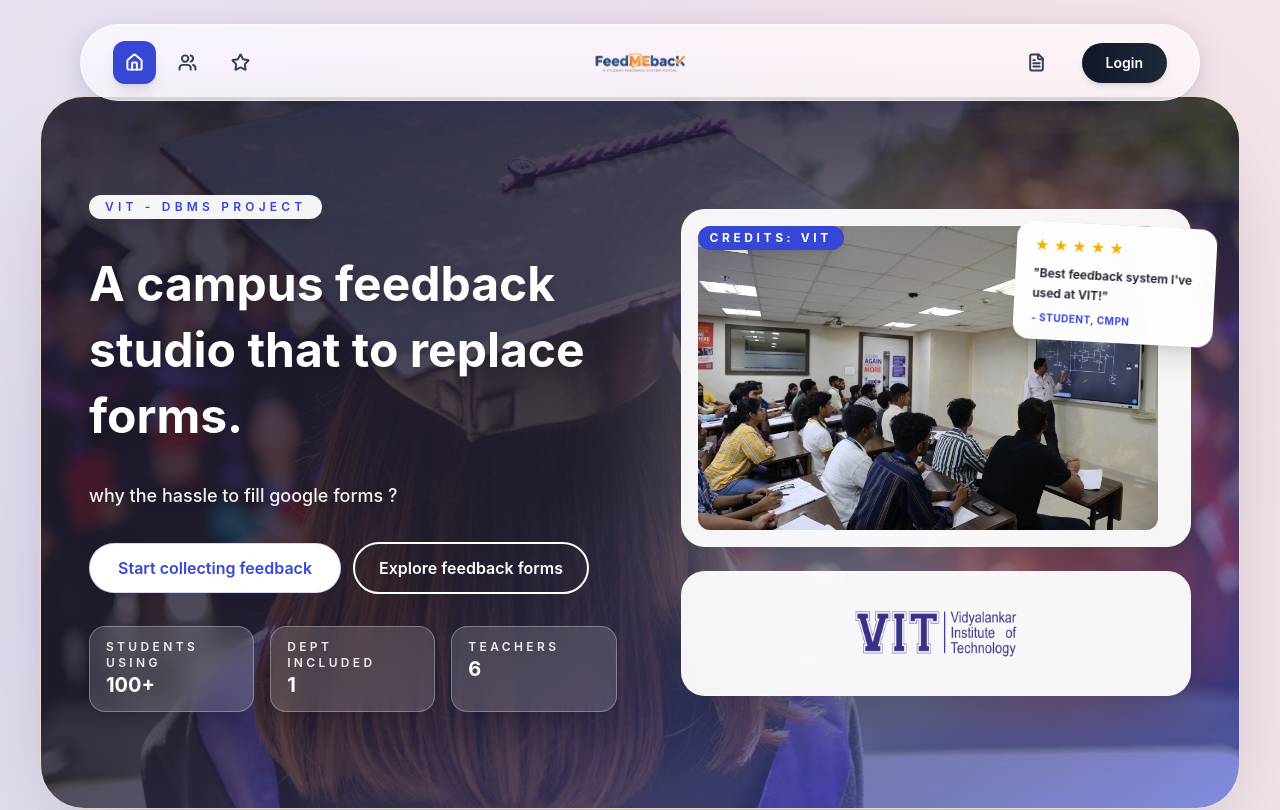
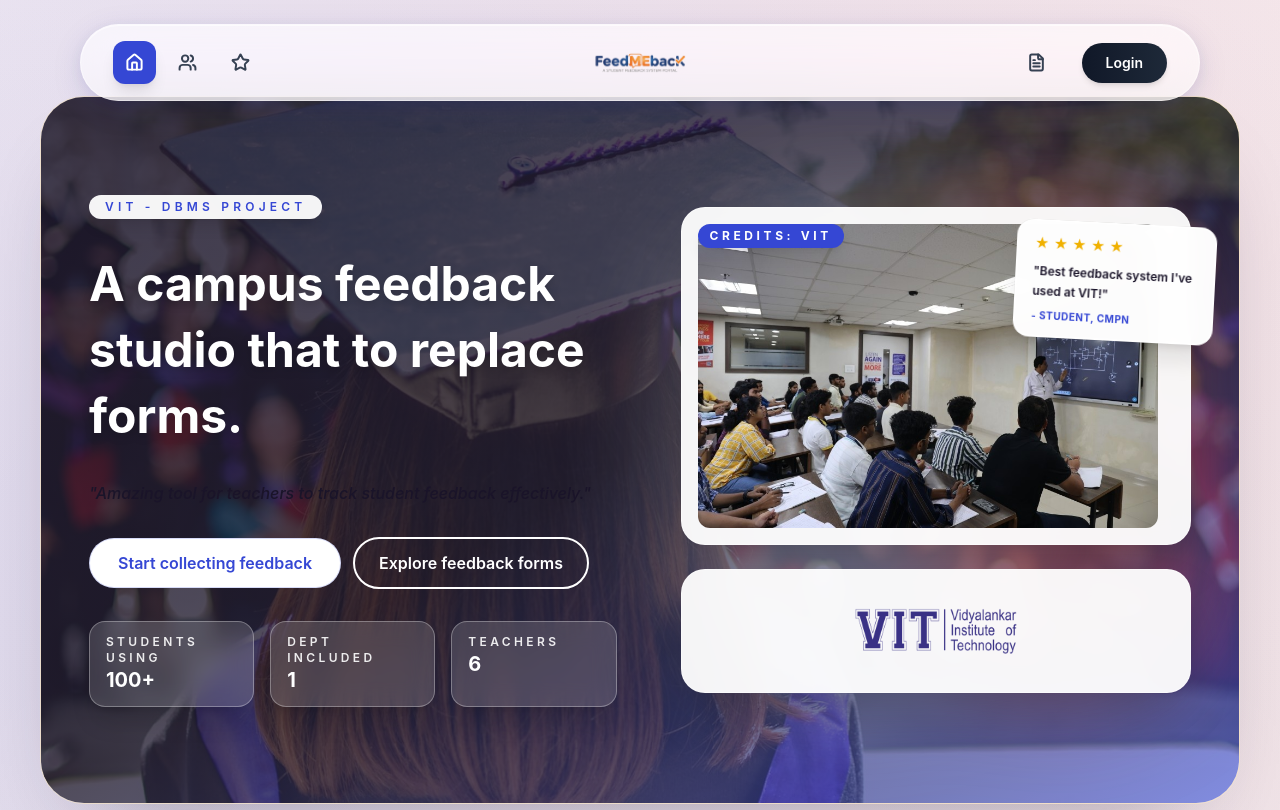
Before and after one commit to Sukumarsawant/student-feedback-sys, a Next.js app: page / in a window 1280 px wide. Shown: the top 810 px of the page. Built offline with nearby package versions, Linux system fonts and the light colour scheme; no server answers.

Commit message:
push err

```diff
--- a/src/app/page.tsx
+++ b/src/app/page.tsx
@@ -69,9 +69,9 @@
             <h1 className="text-4xl font-bold leading-snug text-white sm:text-5xl drop-shadow-lg">
               A campus feedback studio that to replace forms.
             </h1>
-            <p className="text-base leading-relaxed text-white/95 sm:text-lg font-medium drop-shadow-md">
-              why the hassle to fill google forms ?
-            </p>
+                          <p className="text-base font-medium text-[var(--brand-dark)] italic">
+                &quot;Amazing tool for teachers to track student feedback effectively.&quot;
+              </p>
 
             <div className="flex flex-wrap items-center gap-3">
               <Link href={dashboardHref} className="btn btn-primary">
--- a/src/components/Navbar.tsx
+++ b/src/components/Navbar.tsx
@@ -60,14 +60,12 @@
 
 export default function Navbar() {
   const supabase = createSupabaseBrowserClient();
-  const router = useRouter();
   const pathname = usePathname();
   const [user, setUser] = useState<User | null>(null);
   const [profile, setProfile] = useState<Profile>(null);
   const [loading, setLoading] = useState(true);
   const [loggingOut, setLoggingOut] = useState(false);
   const [showLoginDropdown, setShowLoginDropdown] = useState(false);
-  const [logoError, setLogoError] = useState(false);
   const [isScrolled, setIsScrolled] = useState(false);
 
   // Scroll effect for navbar compression
```
